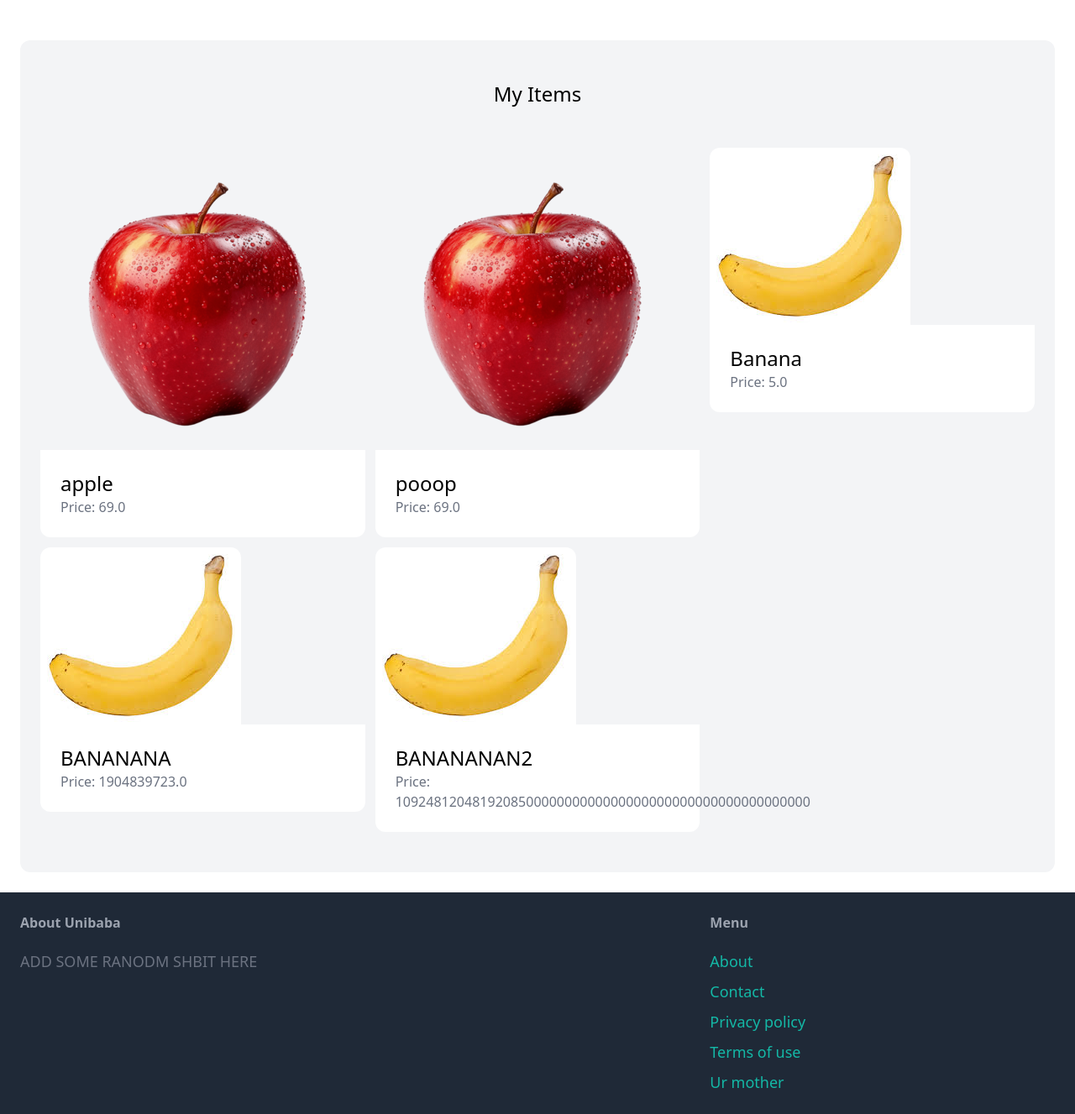
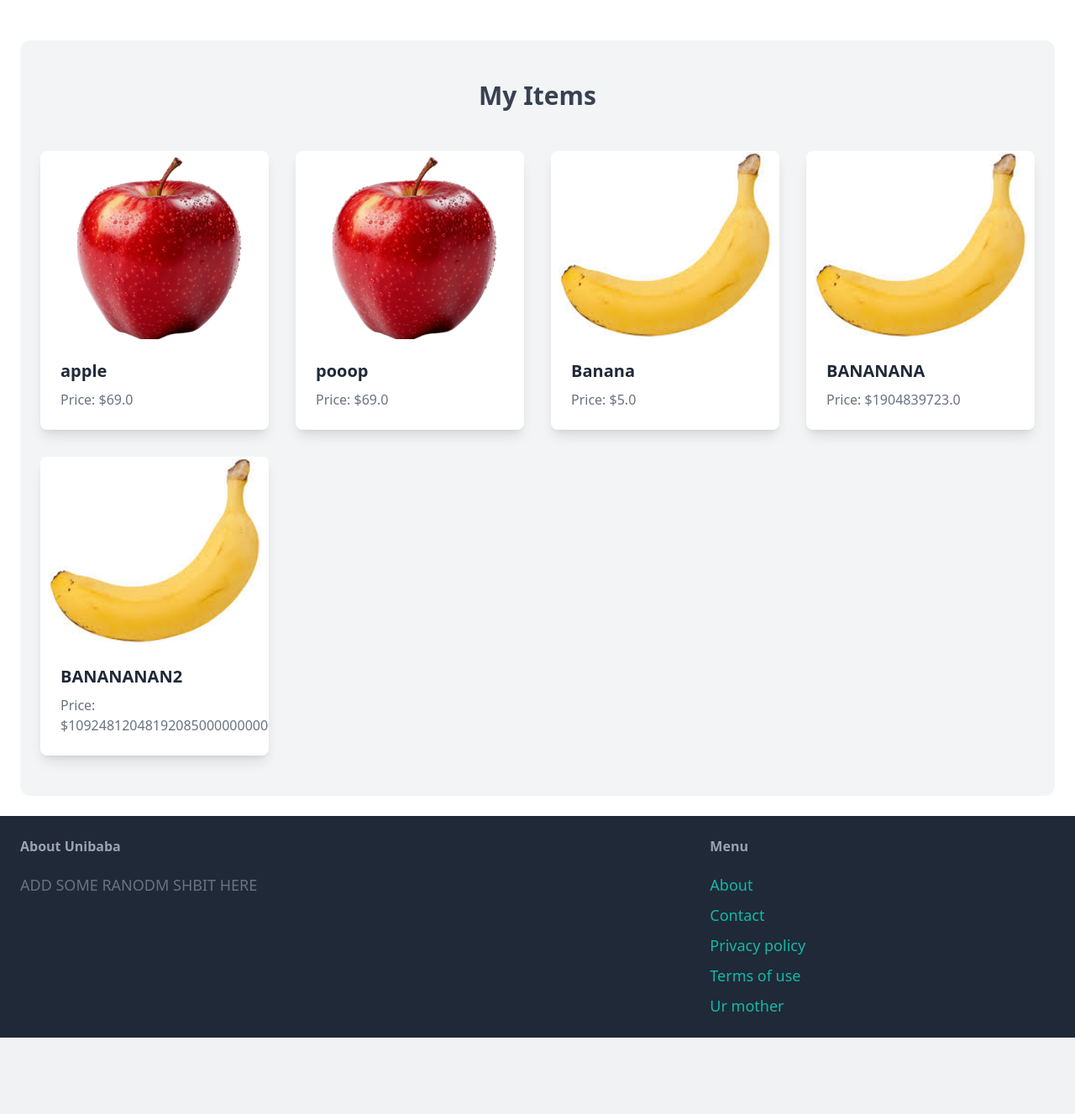
Before and after one commit to uraneek123/unibaba, a Django app: page /dashboard/ in a window 1280 px wide. Shown: the part 103-1430 px from the top of the page at 84% size. After the commit the page ends 1339 px from the top, so only its background shows below. Run offline with Django 5.2, Linux system fonts and the light colour scheme; a user stored in the database is signed in; data comes from the database, SQL or seed files in the repository; both versions use the stored data as it was after the commit; some libraries are stand-ins or nearby versions.

Commit message:
DASHBOARD
MADE IT PRETTIER IG

```diff
--- a/dashboard/templates/dashboard/index.html
+++ b/dashboard/templates/dashboard/index.html
@@ -1,26 +1,24 @@
 {% extends 'base/templatepage.html' %}
-
-<!--Extend the template page and add ur stuff to avoid copy pasting-->
 
 {% block title %}Dashboard{% endblock %}
 
 {% block content %}
     <div class="mt-6 px-6 py-12 bg-gray-100 rounded-xl">
-        <h2 class="mb-12 text-2xl text-center">My Items</h2>
+        <h2 class="mb-12 text-3xl font-bold text-center text-gray-700">My Items</h2>
 
-        <div class="grid grid-cols-3 gap-3">
+        <div class="grid grid-cols-1 sm:grid-cols-2 md:grid-cols-3 lg:grid-cols-4 gap-8">
             {% for item in items %}
-                <div>
+                <div class="bg-white rounded-lg shadow-lg overflow-hidden transform transition-transform duration-300 hover:scale-105">
                     <a href="{% url 'item:detail' item.id %}">
-                        <div>
-                            <img src="{{ item.image.url }}" class="rounded-t-xl">
+                        <div class="relative">
+
+                            <img src="{{ item.image.url }}" alt="{{ item.name }}" class="w-full h-56 object-cover rounded-t-lg">
                         </div>
 
-                        <div class="p-6 bg-white rounded-b-xl">
-                            <h2 class="text-2xl">{{ item.name }}</h2>
-                            <p class="text-gray-500">Price: {{ item.price }}</p>
+                        <div class="p-6">
+                            <h2 class="text-xl font-semibold text-gray-800">{{ item.name }}</h2>
+                            <p class="text-gray-500 mt-2">Price: ${{ item.price }}</p>
                         </div>
-
                     </a>
                 </div>
             {% endfor %}
```
Also changed, not shown: db.sqlite3, media/item_images/bananag.jpg (added), media/item_images/bananag_PGLMVAr.jpg (added).
